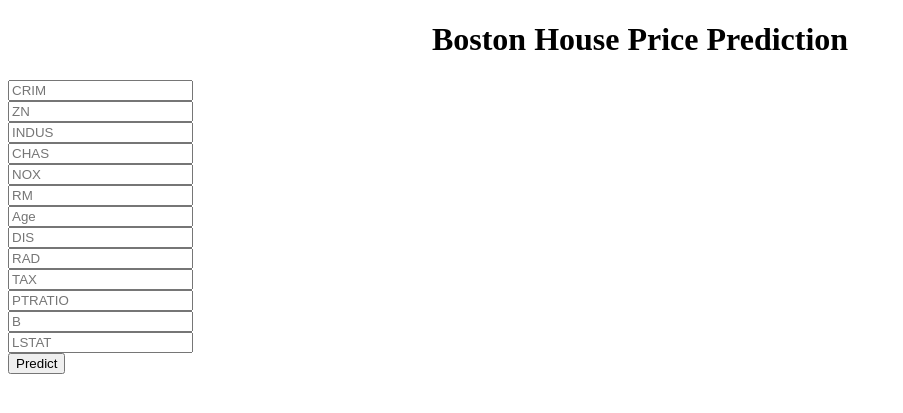
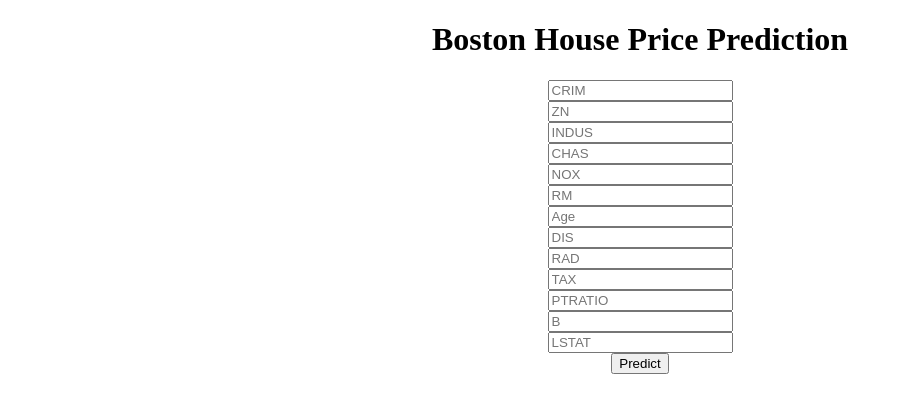
Before and after one commit to harendrabhardwaj/bostonhousepricing, a Flask app: page / in a window 1280 px wide. Shown: the top 413 px of the page, without its empty margins (0-903 px from the left). Run offline with Flask 2, Linux system fonts and the light colour scheme; parts of the project's set-up code (start-up, migrations or seed data) failed here and were passed over.

Commit message:
Changes in html file for center align

```diff
--- a/templates/home.html
+++ b/templates/home.html
@@ -10,6 +10,10 @@
   <link href='https://fonts.googleapis.com/css?family=Open+Sans+Condensed:300' rel='stylesheet' type='text/css'>
   <style>
     h1 {text-align: center;}
+    form {
+      display: block;
+      text-align: center;
+    }
   </style>
 
 </head>
```
